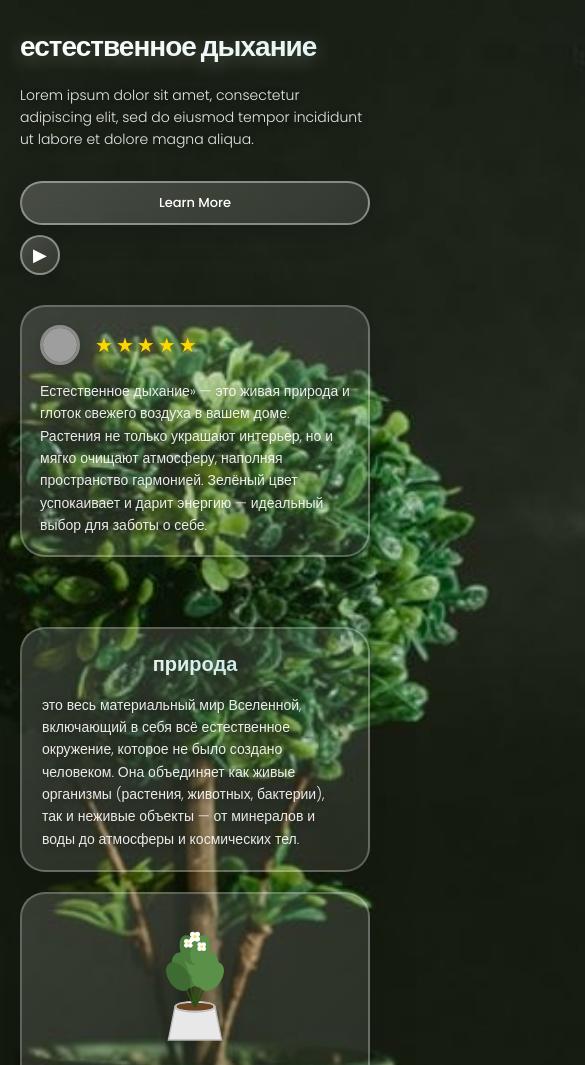
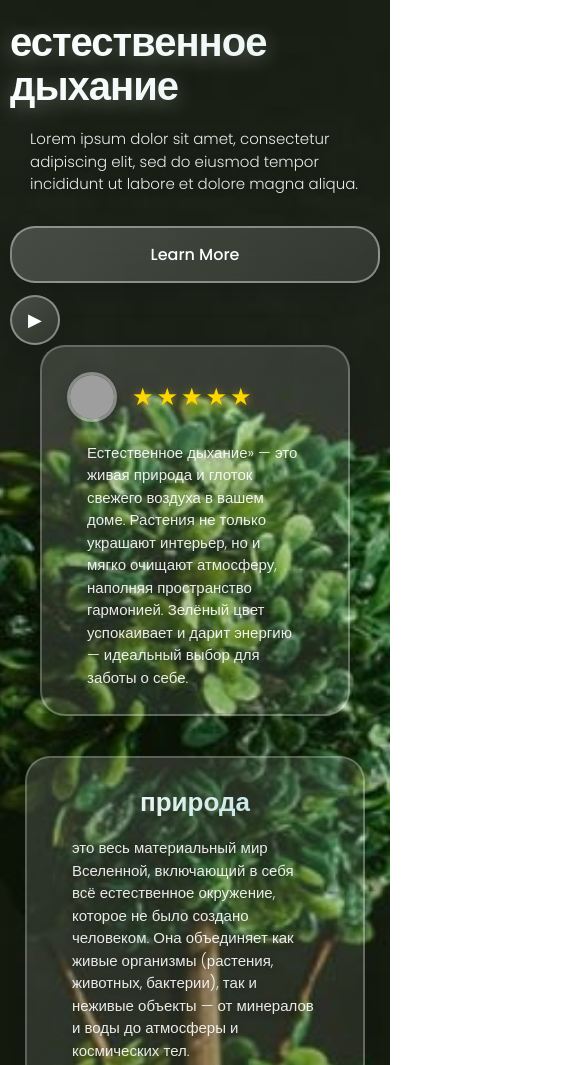
Before and after one commit to maksim228437/my-partfolies, a plain HTML site: page index.html in a window 390 px wide. Shown: the top 1065 px of the page, 585 px wide, since content can reach past the window. Drawn offline with Linux system fonts and the light colour scheme; grey boxes are pictures that could not be loaded.

Commit message:
Refactor index.html structure and styles

```diff
--- a/index.html
+++ b/index.html
@@ -311,129 +311,41 @@
                 font-size: 26px;
             }
         }
-        @media (max-width: 1200px) {
-    .cards-container {
-        flex-direction: column;
-        gap: 25px;
-    }
-
-    .glass-card, .glass-card.wide {
+       @media (max-width: 768px) {
+  /* Запрещаем странице прокручиваться по горизонтали */
+  html, body {
+    overflow-x: hidden !important;
     width: 100% !important;
-        max-width: 100% !important;
-    }
-
-    h1 {
-        font-size: 50px;
-    }
-}
-
-@media (max-width: 768px) {
-    body {
-        padding: 10px;
-        background-attachment: scroll;
-    }
-
-    .main-wrapper {
-        padding: 30px 15px 0 15px;
-    }
-
-    h1 {
-        font-size: 36px !important;
-        line-height: 1.2;
-    }
-
-    p {
-        font-size: 15px;
-        line-height: 1.6;
-    }
-
-    .button-group {
-        flex-direction: row;
-        align-items: center;
-        gap: 10px;
-        flex-wrap: wrap;
-    }
-
-    button {
-        padding: 12px 24px;
-        font-size: 14px;
-    }
-
-    .play-button {
-        width: 45px !important;
-        height: 45px !important;
+    margin: 0 !important;
     padding: 0 !important;
   }
 
-    .cards-container {
-        margin-top: 30px;
-        gap: 20px;
+  /* Заставляем все блоки подстраиваться под ширину экрана с безопасными отступами */
+  *, *:before, *:after {
+    box-sizing: border-box !important;
   }
 
-    .glass-card {
-        padding: 20px;
-        width: 100% !important;
+  /* Адаптируем крупный текст внизу, чтобы он перенослися на новые строки */
+  p, h1, h2, h3, div {
+    max-width: 100% !important;
+    word-wrap: break-word !important;
+    overflow-wrap: break-word !important;
   }
 
-    .glass-card.wide {
-        padding: 20px;
+  /* Настройки для самого нижнего блока с текстом */
+  .text-section, p {
+    font-size: 15px !important;
+    line-height: 1.5 !important;
+    padding-left: 20px !important;
+    padding-right: 20px !important;
   }
 
-    .card-title {
-        font-size: 24px;
-    }
-
-    .avatar {
-        width: 40px;
-        height: 40px;
-    }
-
-    .stars {
-        font-size: 20px;
-    }
-
-    .review-header {
-        margin-bottom: 15px;
+  /* Карточки матового стекла */
+  .card, [class*="card"] {
+    width: calc(100% - 30px) !important; /* Автоматический отступ по 15px с боков */
+    margin: 0 auto 15px auto !important;
   }
 }
-
-@media (max-width: 480px) {
-    .main-wrapper {
-        padding: 20px 10px 0 10px;
-    }
-
-    h1 {
-        font-size: 28px !important;
-    }
-
-    p {
-        font-size: 14px;
-    }
-
-    button {
-        padding: 10px 20px;
-        font-size: 13px;
-    }
-
-    .play-button {
-        width: 40px !important;
-        height: 40px !important;
-    }
-
-    .glass-card {
-        padding: 18px;
-    }
-
-    .card-title {
-        font-size: 20px;
-    }
-
-    svg {
-        width: 120px !important;
-        height: auto !important;
-    }
-}
-
     </style>
 </head>
 <body>
```
Lines whose indentation alone changed are shown as unchanged.
